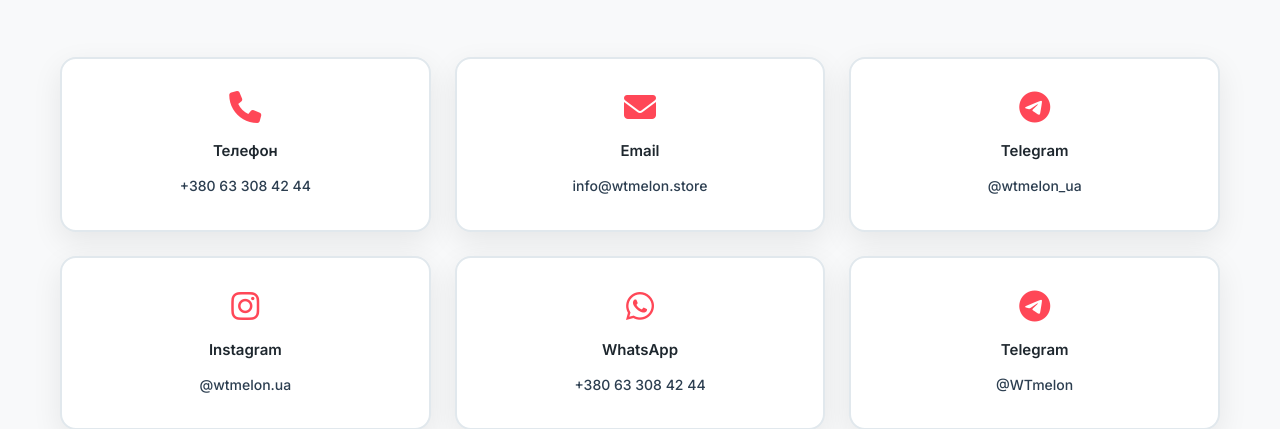
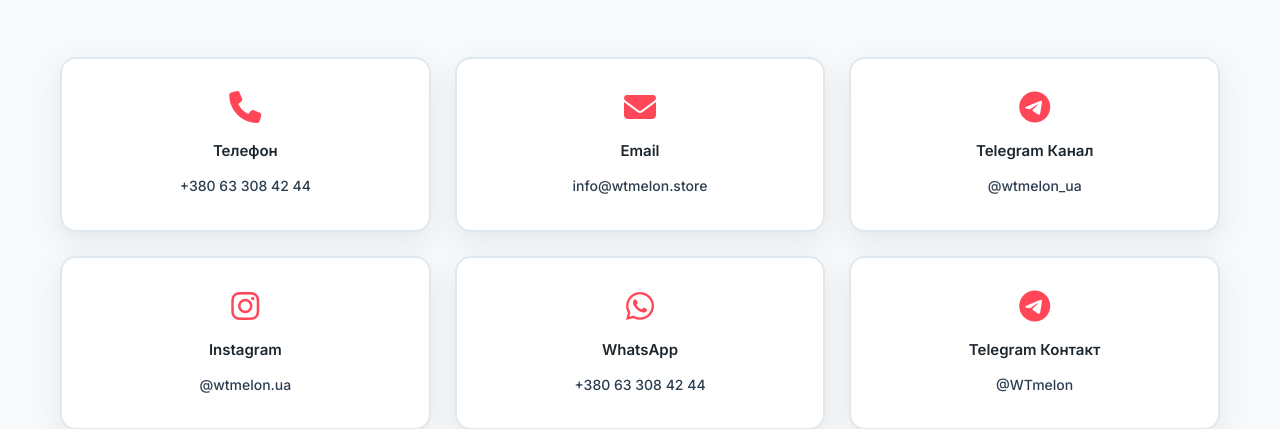
Before and after one commit to Kybikov/wtmelon, a Vue app: page / in a window 1280 px wide. Shown: the part 4320-4749 px from the top of the page. Built offline with nearby package versions, Linux system fonts and the light colour scheme; the HTML template or start-up script is replaced by a standard one.

Commit message:
Updated Contact.vue

```diff
--- a/src/components/Contact.vue
+++ b/src/components/Contact.vue
@@ -23,7 +23,7 @@
 
         <div class="contact-info-item">
           <i class="fa-brands fa-telegram"></i>
-          <h4>Telegram</h4>
+          <h4>Telegram Канал</h4>
           <a href="https://t.me/wtmelon_ua" target="_blank" rel="noopener" class="contact-link">@wtmelon_ua</a>
         </div>
 
@@ -41,7 +41,7 @@
 
         <div class="contact-info-item">
           <i class="fa-brands fa-telegram"></i>
-          <h4>Telegram</h4>
+          <h4>Telegram Контакт</h4>
           <a href="https://t.me/WTmelon" target="_blank" rel="noopener" class="contact-link">@WTmelon</a>
         </div>
       </div>
```
